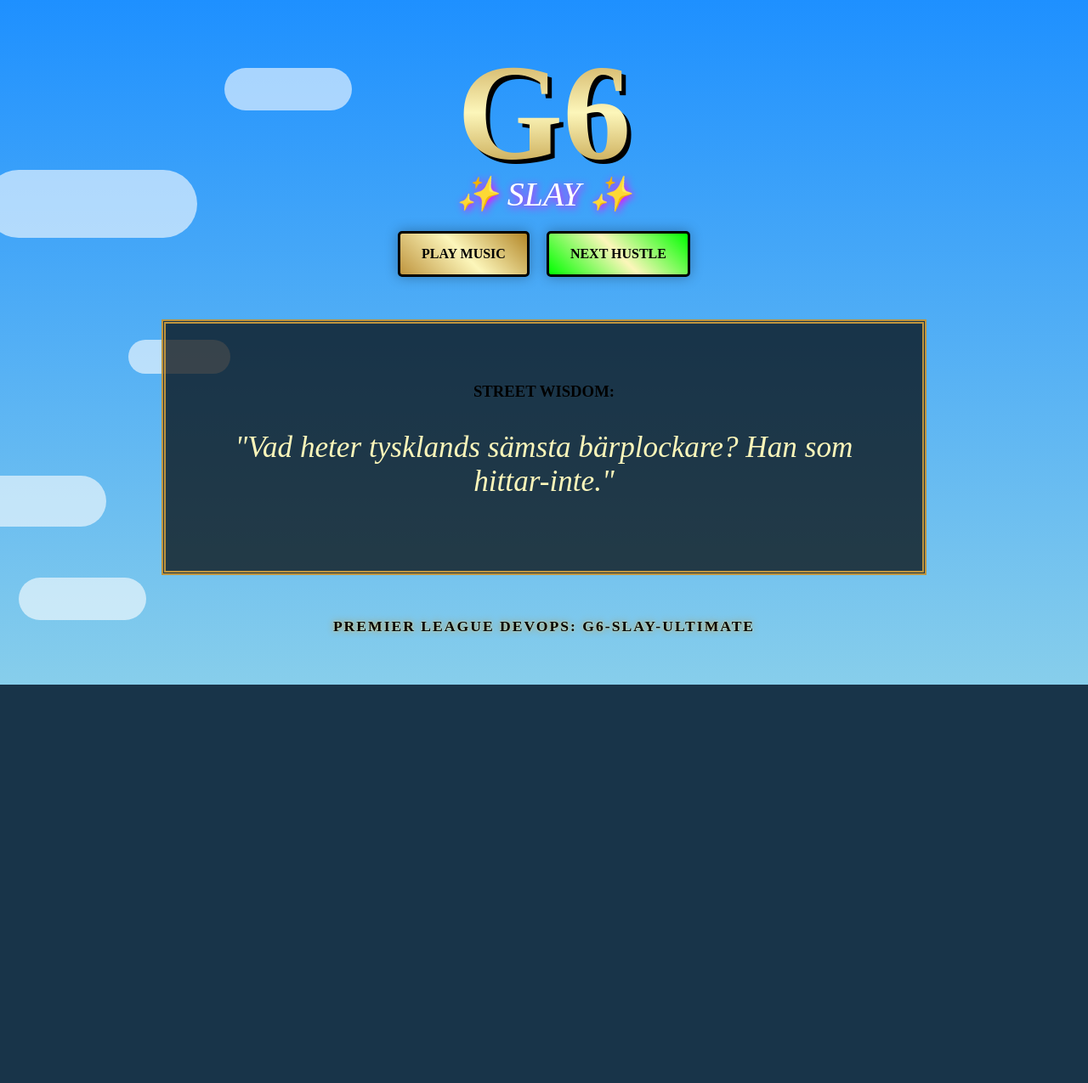
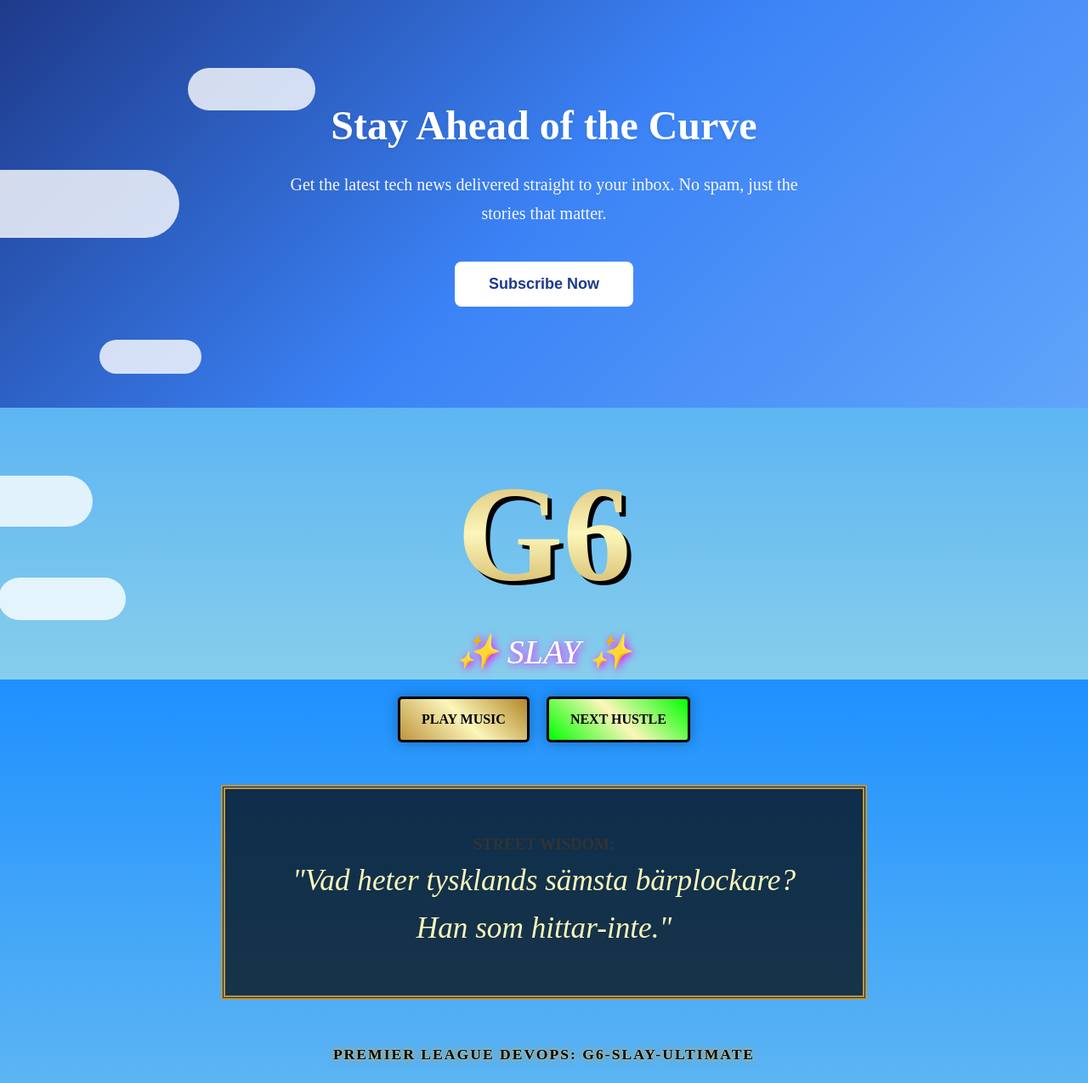
Before and after one commit to stanko-droid/Demo-G6, a Flask app: page / in a window 1280 px wide. Shown: the whole page at 85% size. Before the commit the page ends 806 px from the top, so only its background shows below. Run offline with Flask 3, Linux system fonts and the light colour scheme.

Commit message:
feat: add hero section and interactive modal with separated CSS
- Create base.html with template inheritance
- Implement hero section with gradient background (135deg blue gradient)
- Add interactive modal with accessibility (ARIA attributes)
- Modal opens on 'Subscribe Now' button click
- Modal can be closed via: X button, overlay click, or Escape key
- Focus management for keyboard accessibility
- Separate CSS files for better organization:
  - base.css: Global base styles (variables, buttons)
  - hero.css: Hero section specific styles
  - modal.css: Modal dialog styles
- Preserve all Demo-G6 original functionality (jokes, music, animations)
- Follow BEM naming convention for CSS classes

```diff
--- /dev/null
+++ b/app/presentation/static/base.css
@@ -0,0 +1,44 @@
+/* Base Styles */
+:root {
+    --color-primary: #1e3a8a;
+    --color-primary-light: #3b82f6;
+}
+
+* {
+    margin: 0;
+    padding: 0;
+    box-sizing: border-box;
+}
+
+html, body {
+    height: 100%;
+}
+
+body {
+    font-family: -apple-system, BlinkMacSystemFont, 'Segoe UI', Roboto, 'Helvetica Neue', Arial, sans-serif;
+    line-height: 1.6;
+    color: #333;
+}
+
+/* Button base styles */
+.btn {
+    display: inline-block;
+    padding: 0.75rem 1.5rem;
+    border: none;
+    border-radius: 0.5rem;
+    font-size: 1rem;
+    cursor: pointer;
+    transition: all 0.3s ease;
+    font-weight: 600;
+}
+
+.btn--primary {
+    background-color: var(--color-primary);
+    color: white;
+}
+
+.btn--primary:hover {
+    background-color: var(--color-primary-light);
+    transform: translateY(-2px);
+    box-shadow: 0 4px 12px rgba(30, 58, 138, 0.3);
+}
--- /dev/null
+++ b/app/presentation/static/hero.css
@@ -0,0 +1,61 @@
+/* Hero Section Styles */
+.hero {
+    background: linear-gradient(135deg, #1e3a8a 0%, #3b82f6 50%, #60a5fa 100%);
+    color: white;
+    padding: 6rem 2rem;
+    text-align: center;
+    min-height: 60vh;
+    display: flex;
+    align-items: center;
+    justify-content: center;
+}
+
+.hero__container {
+    max-width: 800px;
+    margin: 0 auto;
+}
+
+.hero__title {
+    font-size: 3rem;
+    font-weight: 800;
+    margin-bottom: 1.5rem;
+    line-height: 1.2;
+    text-shadow: 0 2px 4px rgba(0, 0, 0, 0.1);
+}
+
+.hero__subtitle {
+    font-size: 1.25rem;
+    margin-bottom: 2.5rem;
+    opacity: 0.95;
+    max-width: 600px;
+    margin-left: auto;
+    margin-right: auto;
+    line-height: 1.7;
+}
+
+.hero__cta {
+    font-size: 1.125rem;
+    padding: 1rem 2.5rem;
+    background-color: white;
+    color: var(--color-primary);
+}
+
+.hero__cta:hover {
+    background-color: #f8fafc;
+    transform: translateY(-2px);
+    box-shadow: 0 8px 20px rgba(0, 0, 0, 0.2);
+}
+
+@media (max-width: 768px) {
+    .hero {
+        padding: 4rem 1.5rem;
+    }
+
+    .hero__title {
+        font-size: 2rem;
+    }
+
+    .hero__subtitle {
+        font-size: 1rem;
+    }
+}
--- /dev/null
+++ b/app/presentation/templates/base.html
@@ -0,0 +1,19 @@
+<!DOCTYPE html>
+<html lang="sv">
+<head>
+    <meta charset="UTF-8">
+    <meta name="viewport" content="width=device-width, initial-scale=1.0">
+    <title>{% block title %}G6 - SLAY BLING EDITION{% endblock %}</title>
+    <link rel="stylesheet" href="{{ url_for('static', filename='base.css') }}">
+    <link rel="stylesheet" href="{{ url_for('static', filename='style.css') }}">
+    <link rel="stylesheet" href="{{ url_for('static', filename='hero.css') }}">
+    <link rel="stylesheet" href="{{ url_for('static', filename='modal.css') }}">
+
+    {% block extra_css %}{% endblock %}
+</head>
+<body>
+    {% block content %}{% endblock %}
+
+    {% block scripts %}{% endblock %}
+</body>
+</html>
--- a/app/presentation/templates/index.html
+++ b/app/presentation/templates/index.html
@@ -1,13 +1,37 @@
-<!DOCTYPE html>
-<html lang="sv">
-<head>
-    <meta charset="UTF-8">
-    <meta name="viewport" content="width=device-width, initial-scale=1.0">
-    <title>G6 - SLAY BLING EDITION</title>
-    <link rel="stylesheet" href="{{ url_for('static', filename='style.css') }}">
-</head>
-<body>
+{% extends "base.html" %}
 
+{% block title %}G6 - Stay Ahead of the Curve{% endblock %}
+
+{% block content %}
+<!-- Hero Section -->
+<section class="hero">
+    <div class="hero__container">
+        <h1 class="hero__title">Stay Ahead of the Curve</h1>
+        <p class="hero__subtitle">
+            Get the latest tech news delivered straight to your inbox.
+            No spam, just the stories that matter.
+        </p>
+        <button class="btn btn--primary hero__cta" id="subscribeBtn">
+            Subscribe Now
+        </button>
+    </div>
+</section>
+
+<!-- Subscribe Modal -->
+<div class="modal-overlay" id="modalOverlay">
+    <div class="modal" role="dialog" aria-labelledby="modalTitle" aria-modal="true">
+        <div class="modal__header">
+            <h2 class="modal__title" id="modalTitle">Coming Soon!</h2>
+            <button class="modal__close" id="modalClose" aria-label="Close modal">&times;</button>
+        </div>
+        <div class="modal__body">
+            <p>We're working hard to bring you the best newsletter experience.</p>
+            <p style="margin-top: 1rem;">Check back soon to subscribe!</p>
+        </div>
+    </div>
+</div>
+
+<!-- Demo-G6 Original Content -->
 <div class="cloud-container">
     <div class="cloud c1"></div>
     <div class="cloud c2"></div>
@@ -40,7 +64,50 @@
         <p>PREMIER LEAGUE DEVOPS: {{ version }}</p>
     </footer>
 </div>
+{% endblock %}
 
+{% block extra_css %}
+<style>
+    /* Demo-G6 Original Cloud Styles */
+    .container {
+        max-width: 800px;
+        margin: 0 auto;
+        padding: 20px;
+        position: relative;
+        z-index: 1;
+    }
+
+    .cloud-container {
+        position: fixed;
+        top: 0;
+        left: 0;
+        width: 100%;
+        height: 100%;
+        pointer-events: none;
+        z-index: 0;
+    }
+
+    .cloud {
+        position: fixed;
+        background: white;
+        border-radius: 100px;
+        opacity: 0.8;
+    }
+
+    .c1 { width: 150px; height: 50px; top: 10%; animation: move 20s linear infinite; }
+    .c2 { width: 250px; height: 80px; top: 25%; animation: move 40s linear infinite; }
+    .c3 { width: 120px; height: 40px; top: 50%; animation: move 25s linear infinite; }
+    .c4 { width: 200px; height: 60px; top: 70%; animation: move 50s linear infinite; }
+    .c5 { width: 150px; height: 50px; top: 85%; animation: move 35s linear infinite; }
+
+    @keyframes move {
+        0% { left: -300px; }
+        100% { left: 100%; }
+    }
+</style>
+{% endblock %}
+
+{% block scripts %}
 <script>
     // @ts-ignore - Jinja2 template syntax
     const jokes = {{ jokes|tojson }};
@@ -68,6 +135,38 @@
     }
 
     window.onload = nextJoke;
+
+    // Modal functionality
+    const subscribeBtn = document.getElementById('subscribeBtn');
+    const modalOverlay = document.getElementById('modalOverlay');
+    const modalClose = document.getElementById('modalClose');
+
+    // Open modal
+    subscribeBtn.addEventListener('click', function() {
+        modalOverlay.classList.add('active');
+        modalClose.focus();
+    });
+
+    // Close modal - close button
+    modalClose.addEventListener('click', function() {
+        modalOverlay.classList.remove('active');
+        subscribeBtn.focus();
+    });
+
+    // Close modal - click outside
+    modalOverlay.addEventListener('click', function(event) {
+        if (event.target === modalOverlay) {
+            modalOverlay.classList.remove('active');
+            subscribeBtn.focus();
+        }
+    });
+
+    // Close modal - Escape key
+    document.addEventListener('keydown', function(event) {
+        if (event.key === 'Escape' && modalOverlay.classList.contains('active')) {
+            modalOverlay.classList.remove('active');
+            subscribeBtn.focus();
+        }
+    });
 </script>
-</body>
-</html>
+{% endblock %}
```
Also changed, not shown: app/presentation/static/modal.css (added, +79 -0 lines). Lines whose indentation alone changed are shown as unchanged.
